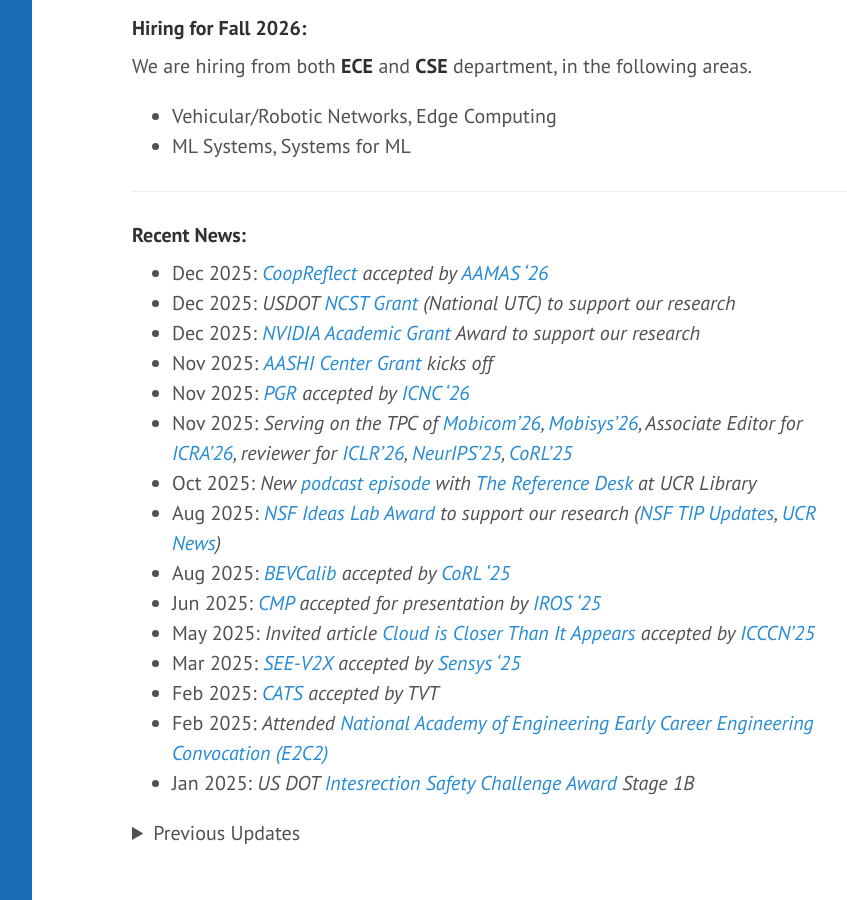
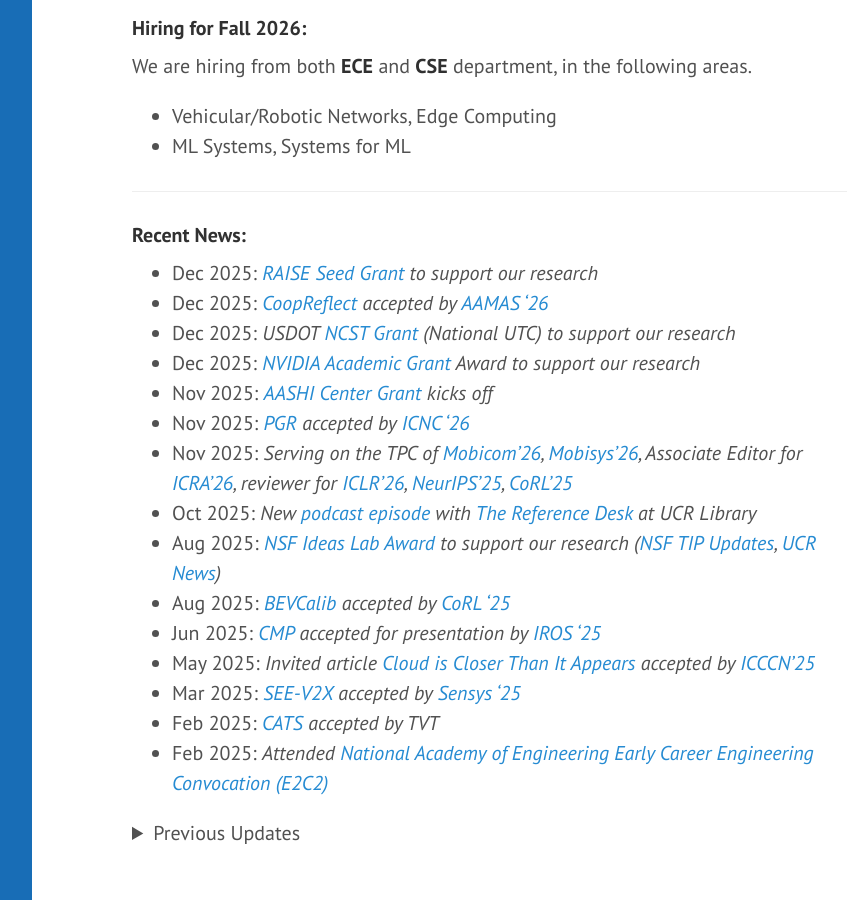
Before and after one commit to hangqiu/hangqiu.github.io, a Jekyll site: the page built from index.md, in a window 1280 px wide and 900 px high, scrolled down 756 px. Shown: the whole window, without its empty margins (328-1175 px from the left). Built offline with Jekyll 4.4.1, drawn with Linux system fonts in a browser that asks for light colours; a style sheet for code colours, icons or effects is not loaded.

Commit message:
Auto-sync lab_news_auto.yml from source repo

```diff
--- a/_data/lab_news_auto.yml
+++ b/_data/lab_news_auto.yml
@@ -1,3 +1,6 @@
+- title: "[RAISE Seed Grant](https://research.ucr.edu/funding#request-for-proposals-for-rais) to support our research"
+  date: 2025-12-20
+
 - title: "[CoopReflect](https://arxiv.org/abs/2505.18334) accepted by [AAMAS '26](https://cyprusconferences.org/aamas2026/)"
   date: 2025-12-19
 
```
